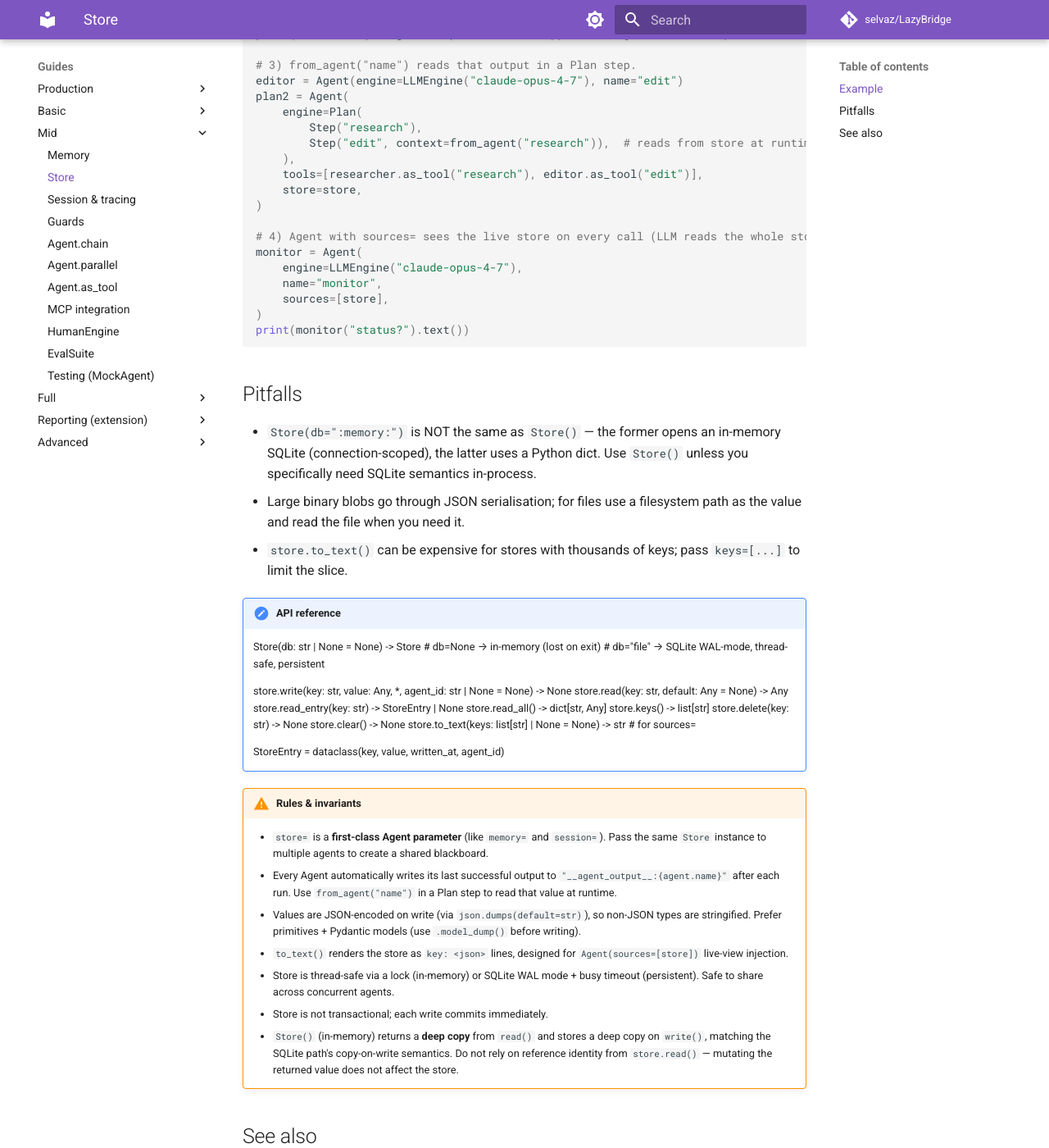
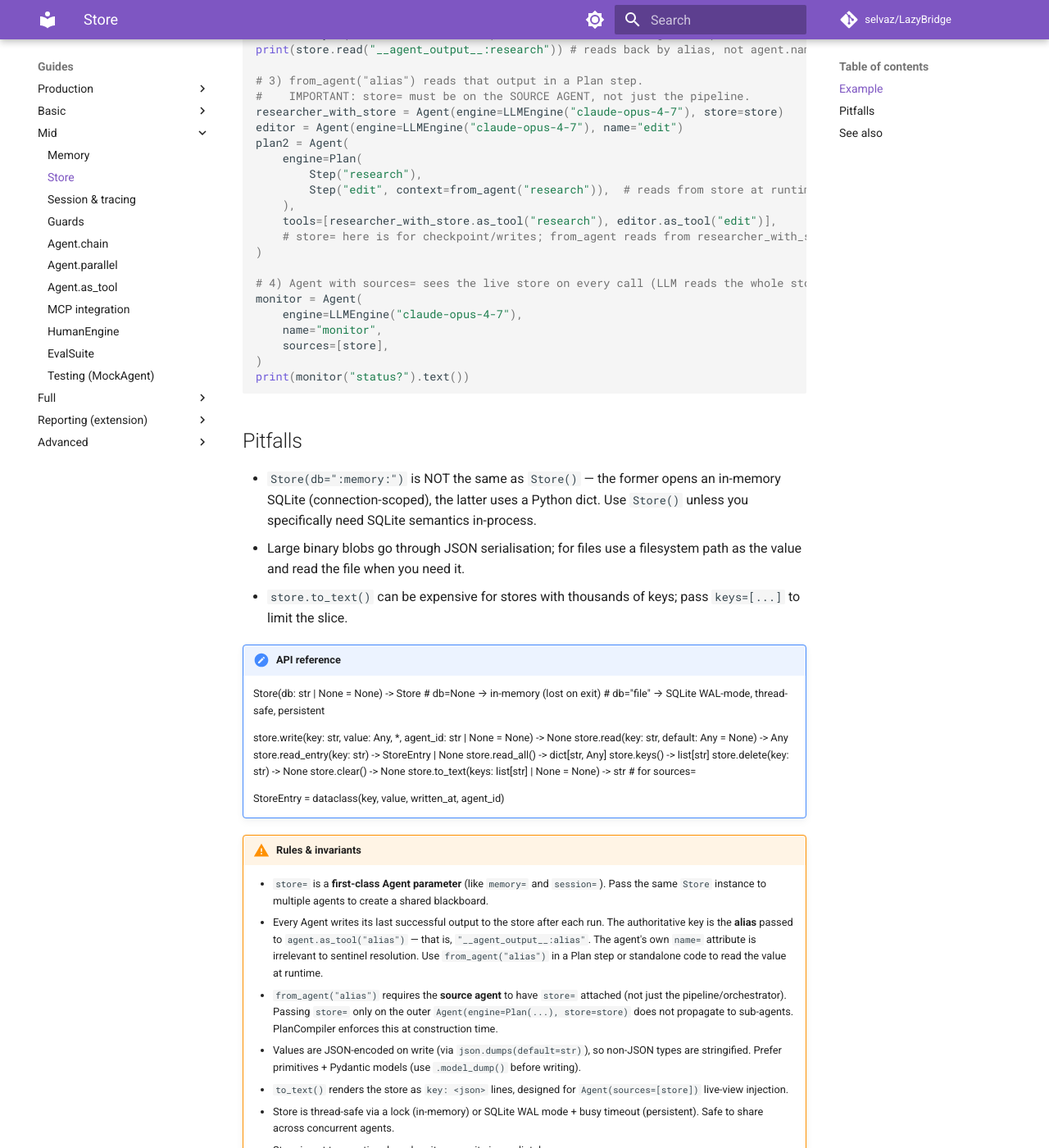
Before and after one commit to selvaz/LazyBridge, an MkDocs documentation site: the page built from docs/guides/store.md, in a window 1280 px wide and 1400 px high, scrolled down 879 px. Shown: the whole window at 82% size. Built offline with MkDocs 1.6.1 and Material for MkDocs 9.7.7, drawn with Linux system fonts in a browser that asks for light colours; comment, search, counter and statistics services are not loaded; some of the changed text lies outside the part shown.

Commit message:
fix(audit): close remaining checklist items before merge
1. checkpoint docstring in _plan.py: remove stale "no in-memory history"
   wording; v2 checkpoint includes serialized StepResult history for
   from_parallel_all re-aggregation and nested-cost rollup on resume.

2. test_from_agent_missing_store_entry_is_silent_noop: directly exercises
   _resolve_sentinel against an empty store to confirm the contract —
   agent tool present, store= attached, key absent → empty envelope,
   no error. Protects the documented silent-noop behaviour.

3. store.md: clarify the authoritative store key is the as_tool alias,
   not agent.name. Explicit warning that store= must be on the SOURCE
   AGENT for from_agent(), not just on the pipeline orchestrator.
   Update example to show alias-based key and the source-agent pattern.

https://claude.ai/code/session_01UGMYRAhtoLtiPcsRuontXh

```diff
--- a/docs/guides/store.md
+++ b/docs/guides/store.md
@@ -32,20 +32,23 @@ pipeline("AI trends")
 print(store.read("hits"))
 
 # 2) Agents write their output to store automatically after each run.
-#    Key: "__agent_output__:{agent.name}"
-standalone = Agent(engine=LLMEngine("claude-opus-4-7"), store=store, name="research")
-standalone("AI trends 2026")
-print(store.read("__agent_output__:research"))  # the agent's last output
+#    Key: "__agent_output__:{alias}" where alias = the name passed to as_tool().
+standalone = Agent(engine=LLMEngine("claude-opus-4-7"), store=store)
+tool = standalone.as_tool("research")
+tool.run_sync(task="AI trends 2026")           # writes "__agent_output__:research"
+print(store.read("__agent_output__:research")) # reads back by alias, not agent.name
 
-# 3) from_agent("name") reads that output in a Plan step.
+# 3) from_agent("alias") reads that output in a Plan step.
+#    IMPORTANT: store= must be on the SOURCE AGENT, not just the pipeline.
+researcher_with_store = Agent(engine=LLMEngine("claude-opus-4-7"), store=store)
 editor = Agent(engine=LLMEngine("claude-opus-4-7"), name="edit")
 plan2 = Agent(
     engine=Plan(
         Step("research"),
         Step("edit", context=from_agent("research")),  # reads from store at runtime
     ),
-    tools=[researcher.as_tool("research"), editor.as_tool("edit")],
-    store=store,
+    tools=[researcher_with_store.as_tool("research"), editor.as_tool("edit")],
+    # store= here is for checkpoint/writes; from_agent reads from researcher_with_store's store
 )
 
 # 4) Agent with sources= sees the live store on every call (LLM reads the whole store).
@@ -90,9 +93,16 @@ print(monitor("status?").text())
     - ``store=`` is a **first-class Agent parameter** (like ``memory=`` and
       ``session=``). Pass the same ``Store`` instance to multiple agents to
       create a shared blackboard.
-    - Every Agent automatically writes its last successful output to
-      ``"__agent_output__:{agent.name}"`` after each run. Use
-      ``from_agent("name")`` in a Plan step to read that value at runtime.
+    - Every Agent writes its last successful output to the store after each
+      run. The authoritative key is the **alias** passed to
+      ``agent.as_tool("alias")`` — that is, ``"__agent_output__:alias"``.
+      The agent's own ``name=`` attribute is irrelevant to sentinel resolution.
+      Use ``from_agent("alias")`` in a Plan step or standalone code to read
+      the value at runtime.
+    - ``from_agent("alias")`` requires the **source agent** to have ``store=``
+      attached (not just the pipeline/orchestrator).  Passing ``store=`` only
+      on the outer ``Agent(engine=Plan(...), store=store)`` does not
+      propagate to sub-agents.  PlanCompiler enforces this at construction time.
     - Values are JSON-encoded on write (via ``json.dumps(default=str)``),
       so non-JSON types are stringified. Prefer primitives + Pydantic models
       (use ``.model_dump()`` before writing).
```
Also changed, not shown: 2 other files.
